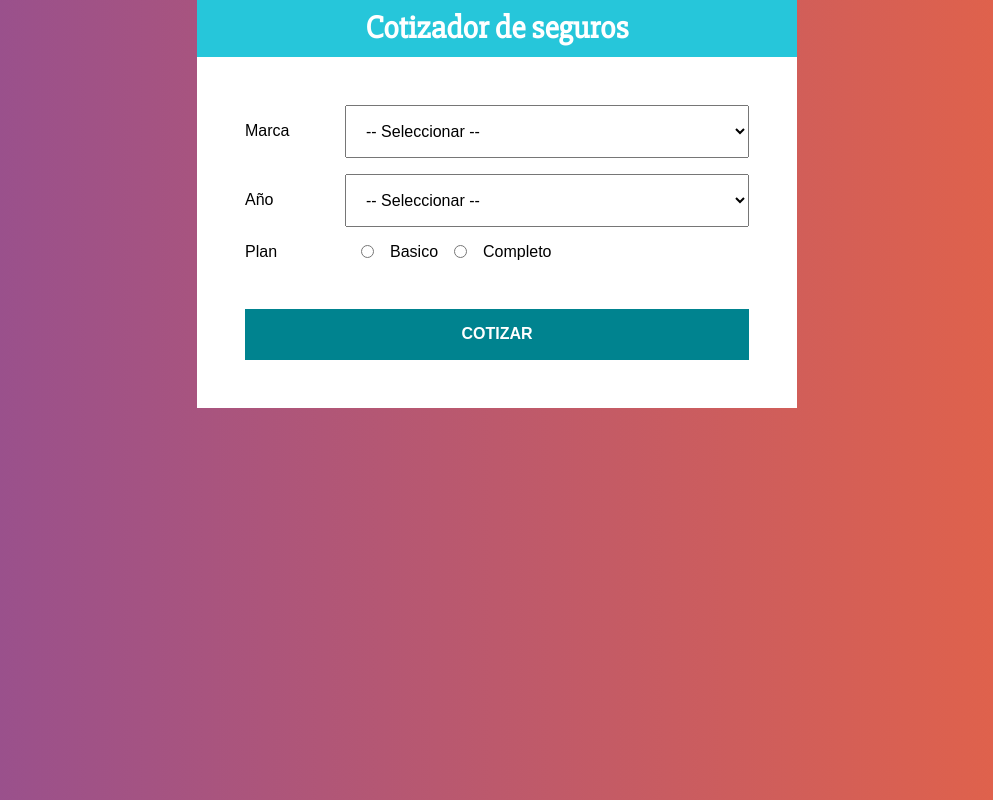
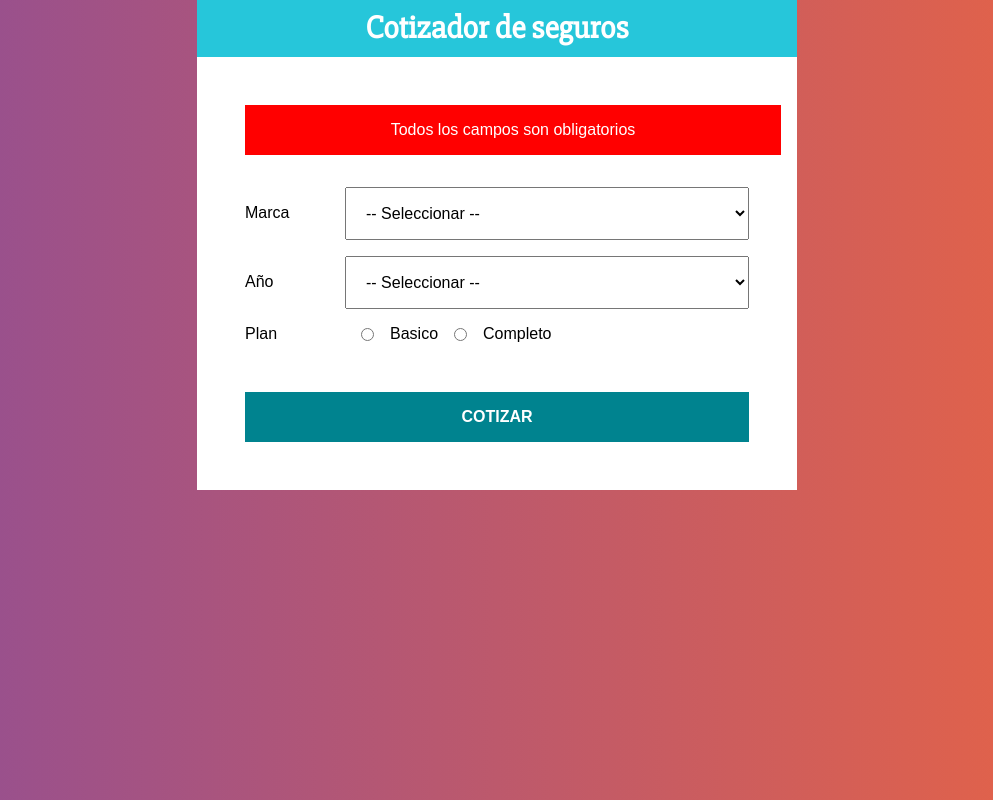
Before and after one commit to erasmo07/insurance-quote, a React (Create React App) app: page / in a window 1280 px wide. Both pictures are taken after a click on the button "COTIZAR". Shown: the whole page, without its empty margins (143-1136 px from the left). Built offline with nearby package versions, Linux system fonts and the light colour scheme.

Commit message:
Add form validation.

```diff
--- a/src/components/Form.jsx
+++ b/src/components/Form.jsx
@@ -41,6 +41,15 @@
     }
 `;
 
+const Error = styled.div`
+    background-color: red;
+    color: white;
+    padding: 1rem;
+    width: 100%;
+    text-align: center;
+    margin-bottom: 2rem;
+`;
+
 
 const Form = () => {
     const years = Array.from(Array(10), (_, i) => i + 1);
@@ -49,14 +58,28 @@
         brand: '', year: '', plan: ''
     });
 
+    const [error, setError] = useState(false);
+
     const handleChange = e => {
         setData({
             ...data, [e.target.name]: e.target.value
         });
     }
 
+    const handleSubmit = e => {
+        e.preventDefault();
+        const {brand, plan, year} = data;
+        if (brand.trim() === '' || year.trim() === '' || plan.trim() === '') {
+            setError(true);
+            return;
+        }
+
+        setError(false);
+    }
+
     return (
-        <form>
+        <form onSubmit={handleSubmit}>
+            {error ? <Error>Todos los campos son obligatorios</Error> : null}
             <Field>
                 <Label>Marca</Label>
                 <Select
@@ -100,7 +123,7 @@
                     onChange={handleChange}
                     />Completo
             </Field>
-            <Button type='button'>Cotizar</Button>
+            <Button typ='submit'>Cotizar</Button>
         </form>
      );
 }
```
